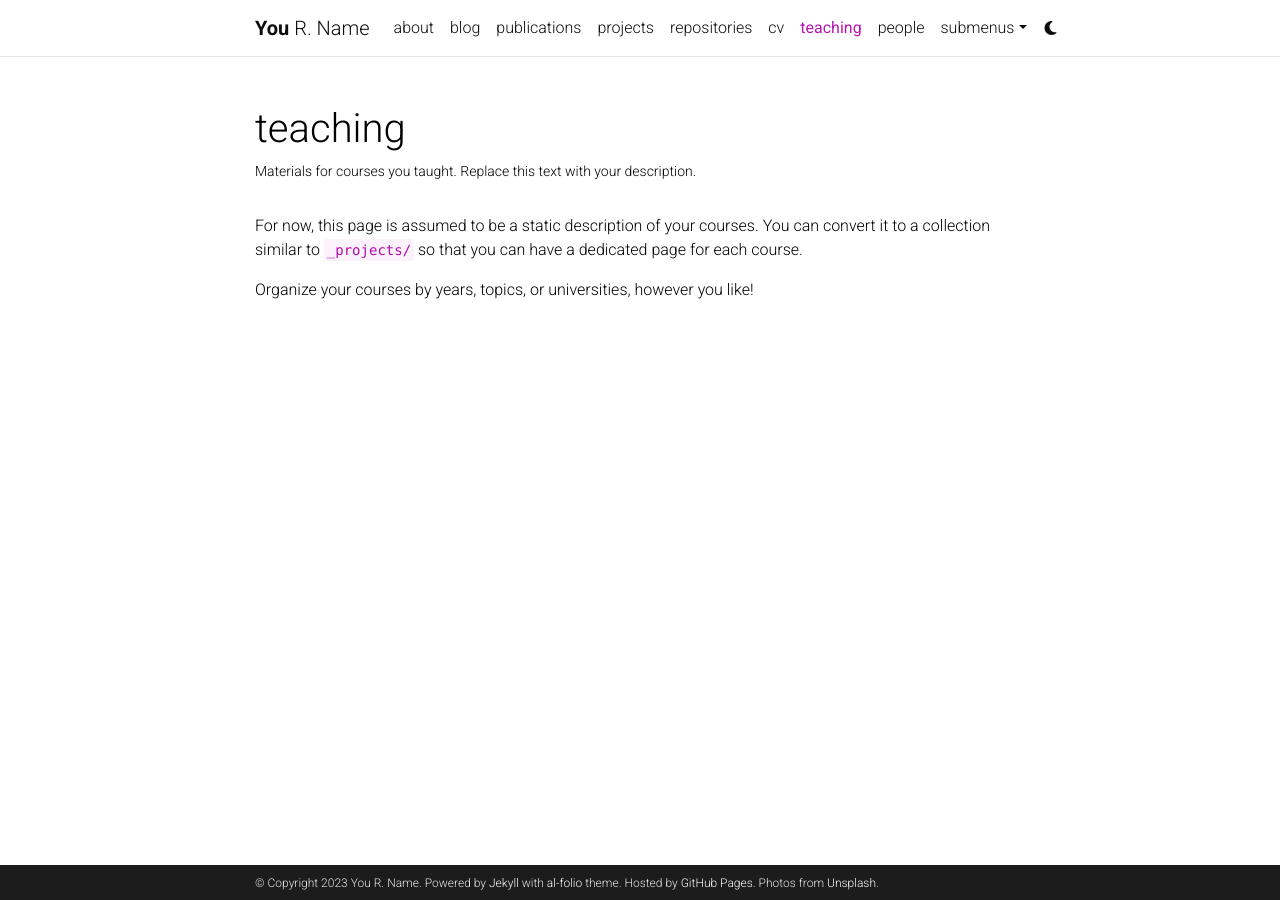
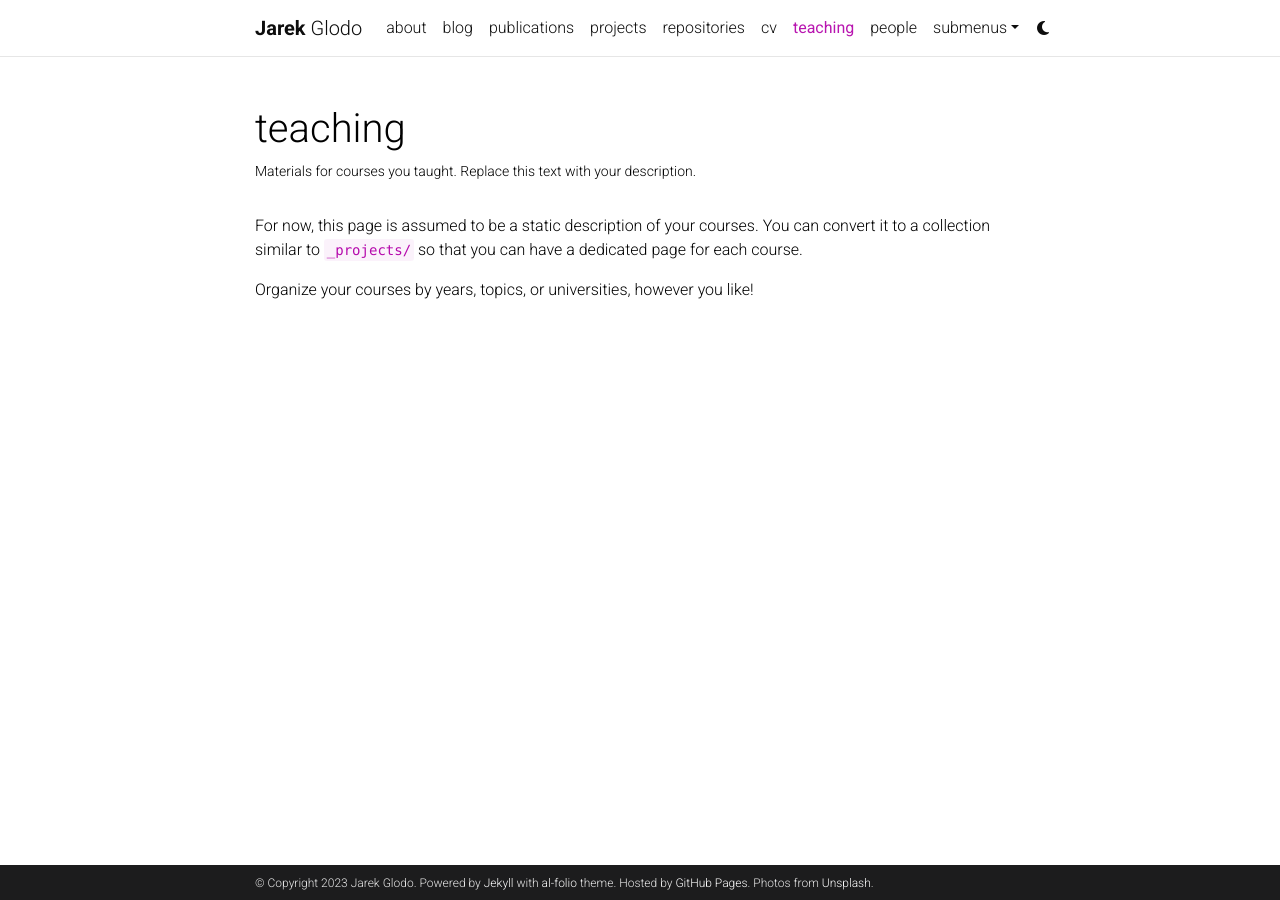
Before and after one commit to jglodo/jglodo, a Jekyll site: the page built from _pages/teaching.md, in a window 1280 px wide. Built offline with Jekyll 4.4.1, drawn with Linux system fonts in a browser that asks for light colours; comment, search, counter and statistics services are not loaded; a style sheet for code colours, icons or effects is not loaded.

Commit message:
Name changes

```diff
--- a/_config.yml
+++ b/_config.yml
@@ -3,10 +3,10 @@
 # -----------------------------------------------------------------------------
 
 title: blank # the website title (if blank, full name will be used instead)
-first_name: You
-middle_name: R.
-last_name: Name
-email: you@example.com
+first_name: Jarek
+middle_name:
+last_name: Glodo
+email: jglodo@gmail.com
 description: > # the ">" symbol means to ignore newlines until "footer_text:"
   A simple, whitespace theme for academics. Based on [*folio](https://github.com/bogoli/-folio) design.
 footer_text: >
@@ -18,7 +18,7 @@
 lang: en # the language of your site (for example: en, fr, cn, ru, etc.)
 icon: ⚛️  # the emoji used as the favicon (alternatively, provide image name in /assets/img/)
 
-url: https://alshedivat.github.io # the base hostname & protocol for your site
+url: https://jglodo.github.io # the base hostname & protocol for your site
 baseurl: /al-folio # the subpath of your site, e.g. /blog/
 last_updated: false # set to true if you want to display last updated in the footer
 impressum_path:  # set to path to include impressum link in the footer, use the same path as permalink in a page, helps to conform with EU GDPR
@@ -329,7 +329,7 @@
 # -----------------------------------------------------------------------------
 
 imagemagick:
-  enabled: true # enables responsive images for your site (recommended, see https://github.com/alshedivat/al-folio/issues/537)
+  enabled: false # enables responsive images for your site (recommended, see https://github.com/alshedivat/al-folio/issues/537)
   widths:
     - 480
     - 800
```
